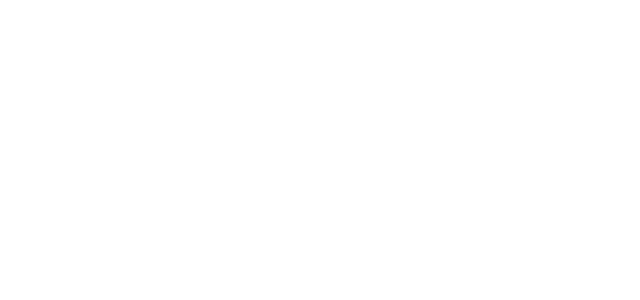
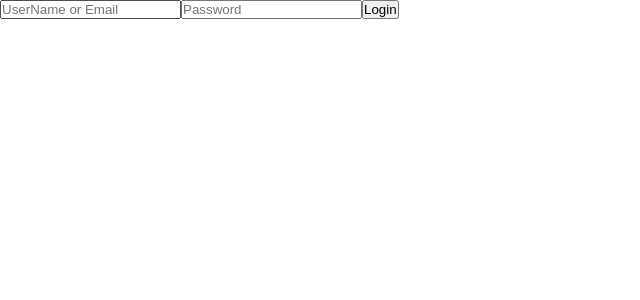
Before and after one commit to johnwesly08/Clone-Facebook, a React (Vite) app in the folder client/: page /login in a window 1280 px wide. Before the commit this address had no page. Shown: the top 300 px of the page, without its empty margins (0-640 px from the left). Built offline with nearby package versions, Linux system fonts and the light colour scheme.

Commit message:
Client side Routing Changes are made along with Login and Register Components

```diff
--- /dev/null
+++ b/client/src/components/Login.jsx
@@ -0,0 +1,55 @@
+import React, { useState } from "react";
+import { loginUser } from "../services/api";
+
+export default function Login() {
+  const [formData, setFormData] = useState({
+    credential: "",
+    password: "",
+  });
+
+  const handleChange = async (e) => {
+    const {name, value} = e.target;
+    setFormData((prev)=> ({
+    ...prev, [name]: value,
+    }));
+  };
+
+  const handleSubmit = async (e) => {
+    e.preventDefault();
+
+    if(!formData.credential || formData.password) {
+        alert("Enter all the fields");
+        return;
+    }
+
+    try {
+      const response = await loginUser(formData);
+      console.log("Login Successful", response.data);
+    } catch (err) {
+      console.error("Login Failed", err);
+    }
+  };
+  return (
+    <>
+      <form onSubmit={handleSubmit}>
+        <input
+          type="text"
+          name="credential"
+          placeholder="UserName or Email"
+          value={formData.credential}
+          onChange={handleChange}
+        />
+
+        <input
+          type="password"
+          name="password"
+          placeholder="Password"
+          value={formData.password}
+          onChange={handleChange}
+        />
+
+        <button type="submit">Login</button>
+      </form>
+    </>
+  );
+}
--- a/client/src/components/Register.jsx
+++ b/client/src/components/Register.jsx
@@ -28,12 +28,14 @@ export default function Register() {
           onChange={(e) =>
             setFormData({ ...formData, username: e.target.value })
           }
+          required
         />
 
         <input
           type="email"
           placeholder="Email"
           onChange={(e) => setFormData({ ...formData, email: e.target.value })}
+          required
         />
 
         <input
@@ -41,7 +43,7 @@ export default function Register() {
           placeholder="Password"
           onChange={(e) =>
             setFormData({ ...formData, password: e.target.value })
-          }
+          }required
         />
 
         <button type="submit">Register</button>
@@ -49,29 +51,3 @@ export default function Register() {
     </Fragment>
   );
 }
-
-// Login.jsx
-
-// import React from 'react'
-
-// export default function Login() {
-//   return (
-//     <>
-//     <div className="title">
-//         <h1>facebook</h1>
-//         <h3>Facebook helps you connect and share<br/>with the people in your life.</h3>
-//     </div>
-//     <div className="container">
-//         <form action="#link">
-//             <input type="text" name="Mailph" id="mailph" placeholder="Email address or phone number" autofocus />
-//             <input type="password" name="password" id="pwd" placeholder="Password" />
-//             <input type="submit" value="Log in" id="login" />
-//             <h4><a href="#link">Forgetten password?</a></h4>
-//             <hr/>
-//             <a href="#link"><button>Create New Account</button></a>
-//         </form>
-//         <h5><b><a href="#link">Create a Page</a></b> for a celebrity, band or business</h5>
-//     </div>
-//     </>
-//   )
-// }
--- a/client/src/router/AppRouter.jsx
+++ b/client/src/router/AppRouter.jsx
@@ -1,6 +1,7 @@
 import { BrowserRouter as Router, Routes, Route } from "react-router-dom";
 import DashBoard from "../components/Dashboard";
 import Register from "../components/Register";
+import Login from "../components/Login";
 
 const AppRouter = () => {
 
@@ -8,6 +9,7 @@ const AppRouter = () => {
         {path: '/', element: <DashBoard />},
         {path: '/dashboard', element: <DashBoard />},
         {path: '/register', element: <Register/>},
+        {path: '/login', element: <Login />},
     ]
   return (
     <Router>
```
